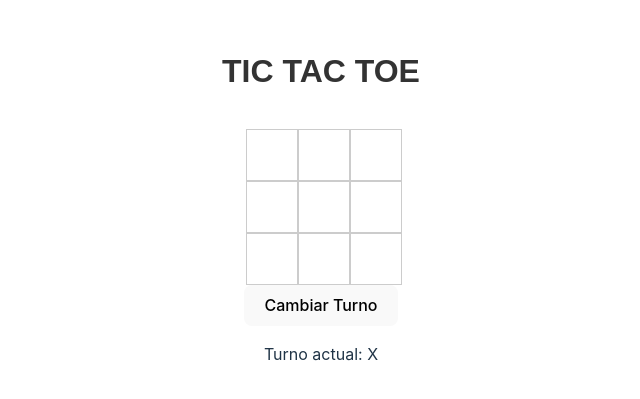
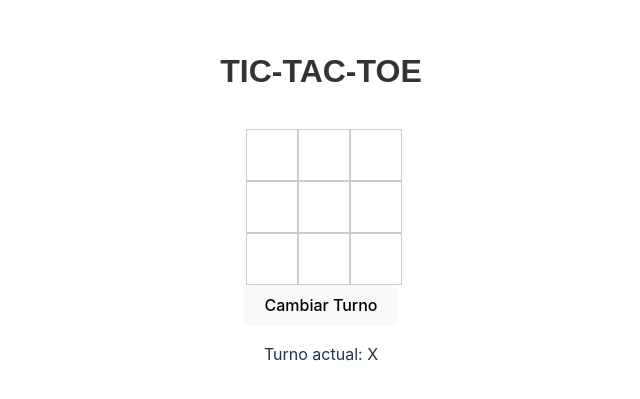
Before and after one commit to jcalle7/TIC-TAC-TOE, a React (Vite) app: page / in a window 1280 px wide. Shown: the part 183-582 px from the top of the page, without its empty margins (319-959 px from the left). Built offline with nearby package versions, Linux system fonts and the light colour scheme.

Commit message:
CREACION DE UN NUEVO COMPONENTE

```diff
--- a/src/App.tsx
+++ b/src/App.tsx
@@ -5,7 +5,7 @@ import './App.css'
 const App: React.FC = () => {
   return  (
     <div className="App">
-      <h1 className="game-title">TIC TAC TOE</h1>
+      <h1 className="game-title">TIC-TAC-TOE</h1>
       <Game />
     </div>
   );
```
